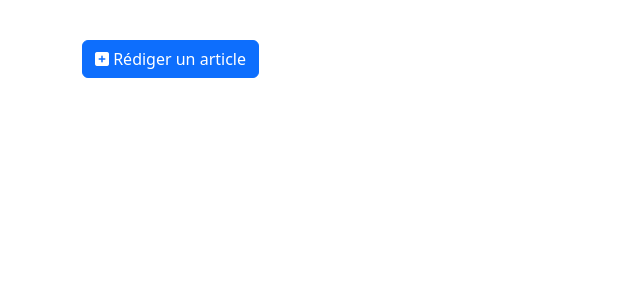
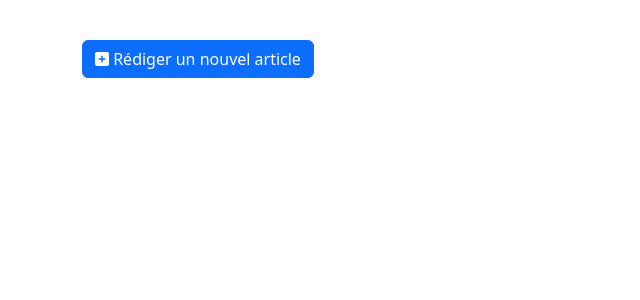
Before and after one commit to oliviermeunier/wf3-1857-blog-sf, a Symfony app: template templates/admin/index.html.twig in a window 1280 px wide. Shown: the part 56-356 px from the top of the page, without its empty margins (0-640 px from the left). Run offline with Twig, Linux system fonts and the light colour scheme; the template is opened without the code that fills it, so the values that code supplies are empty; some libraries are stand-ins or nearby versions.

Commit message:
Chapter 11 branch

```diff
--- a/templates/admin/index.html.twig
+++ b/templates/admin/index.html.twig
@@ -3,7 +3,7 @@
 {% block body %}
 
 <a href="{{ path('admin.post.new') }}" class="btn btn-primary my-3">
-    <i class="fas fa-plus-square"></i> Rédiger un article
+    <i class="fas fa-plus-square"></i> Rédiger un nouvel article
 </a>
 
 <table class="posts-list">
```
